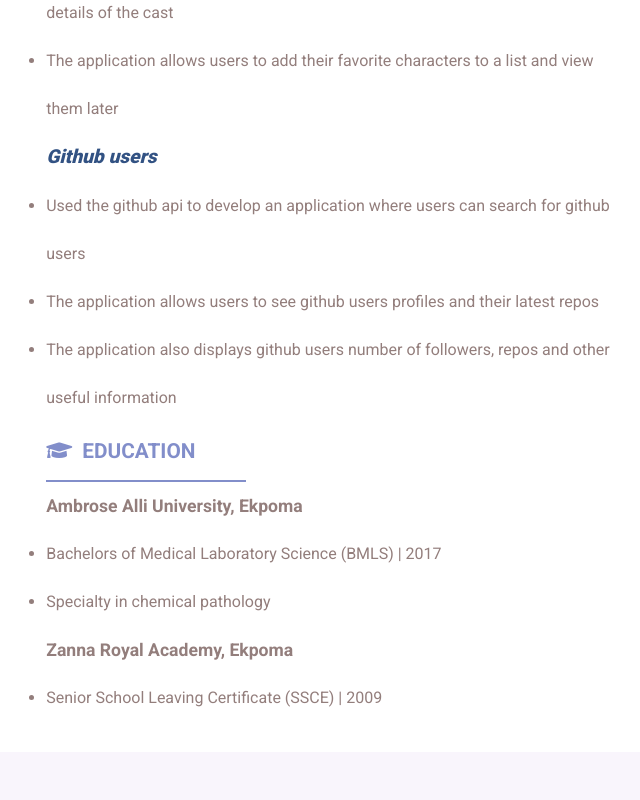
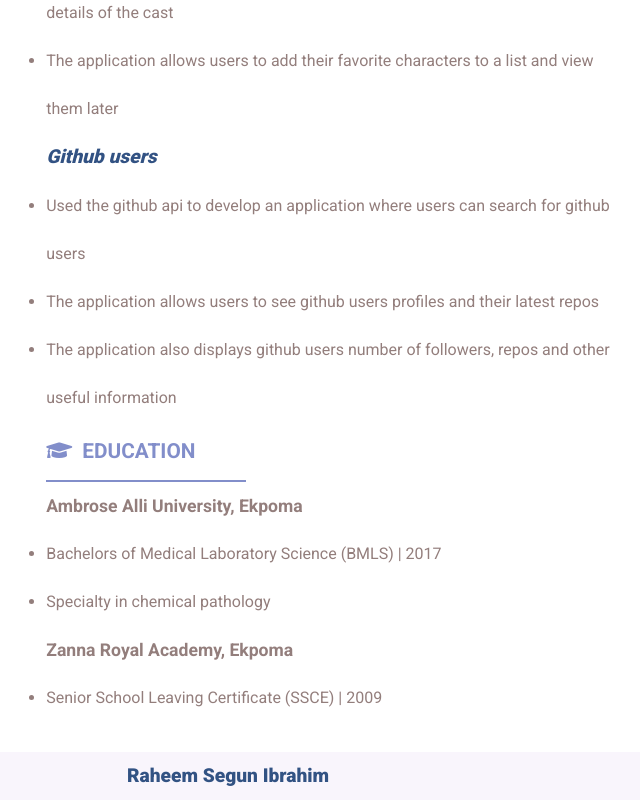
Before and after one commit to segundevs/hng-resume, a plain HTML site: page index.html in a window 1280 px wide. Shown: the part 1308-2108 px from the top of the page, 412-1052 px from the left. Before the commit the page ends 2060 px from the top, so only its background shows below. Drawn offline with Linux system fonts and the light colour scheme.

Commit message:
print name

```diff
--- a/app.js
+++ b/app.js
@@ -1,5 +1,8 @@
+const container = document.querySelector('.print-name');
+
 const printName = (name) => {
+  container.innerHTML = name;
   console.log(name)
 };
 
-printName('Raheem Segun Ibrahim');
+window.addEventListener('DOMContentLoaded', printName('Raheem Segun Ibrahim'));
--- a/index.html
+++ b/index.html
@@ -151,6 +151,7 @@
     </div>
   </main>
 
+  <div class="print-name"></div>
   <script src="app.js"></script>
 </body>
 </html>
--- a/style.css
+++ b/style.css
@@ -163,6 +163,13 @@ h2 {
   display: none;
 }
 
+.print-name {
+  text-align: center;
+  font-size: 1.2rem;
+  color: #325283;
+  font-weight: 900;
+}
+
 @media only screen and (max-width: 786px) {
   body {
     line-height: 32px;
```
